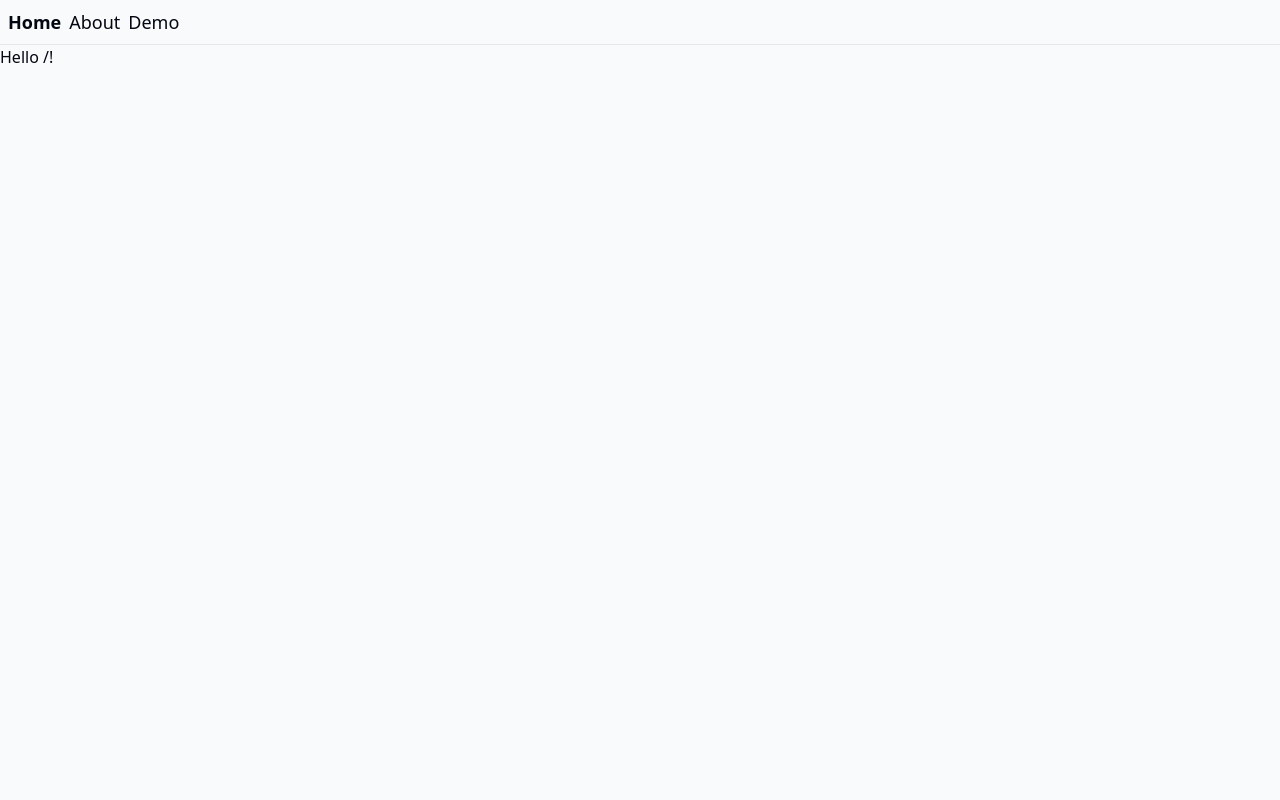
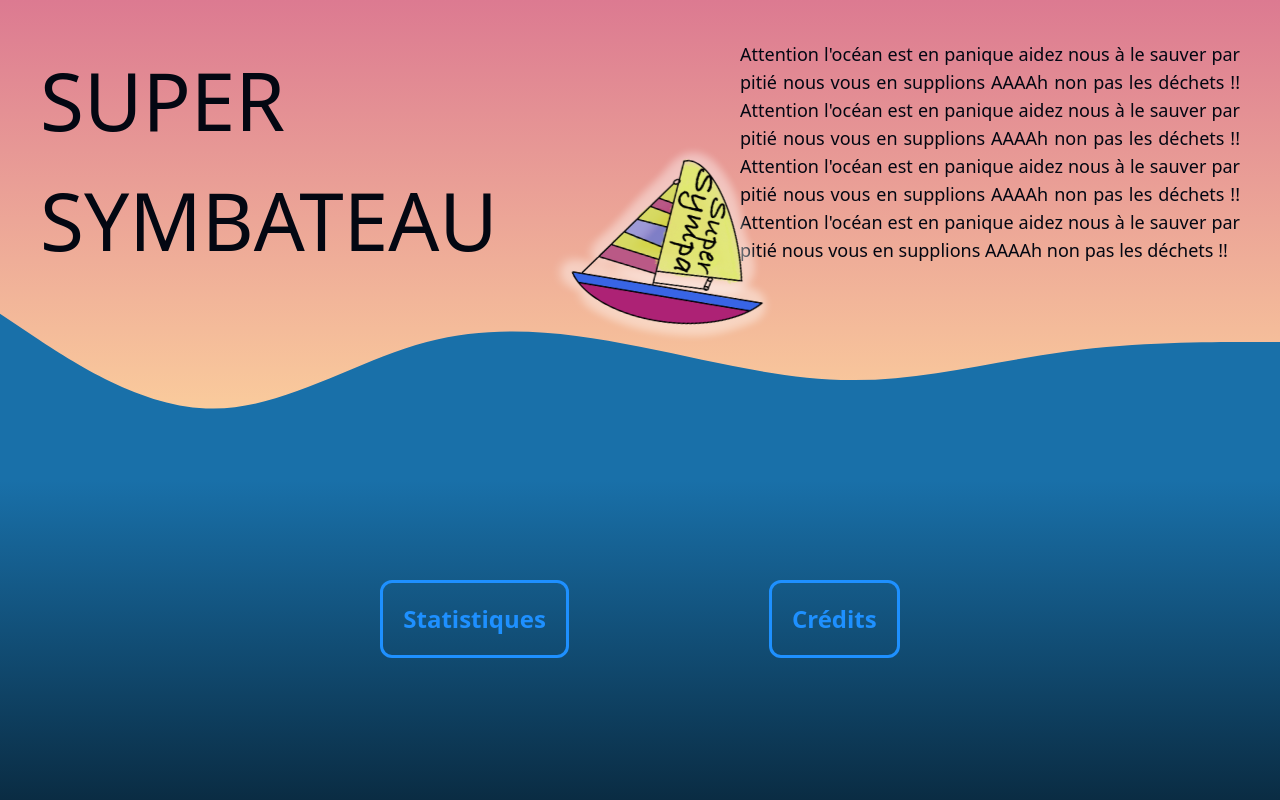
Before and after one commit to Super-Sympa-2024/front, a React (Vite) app: page / in a window 1280 px wide. Built offline with nearby package versions, Linux system fonts and the light colour scheme.

Commit message:
homepage

```diff
--- /dev/null
+++ b/src/assets/home.css
@@ -0,0 +1,34 @@
+.boat {
+  animation: boat-move 3s infinite;
+}
+
+.wave {
+  animation: wave-move 4s infinite;
+}
+
+@keyframes boat-move {
+  0% {
+    rotate: 10deg;
+    transform: translateY(0);
+  }
+  50% {
+    rotate: 20deg;
+    transform: translateY(-25px);
+  }
+  100% {
+    rotate: 10deg;
+    transform: translateY(0);
+  }
+}
+
+@keyframes wave-move {
+  0% {
+    top: 47%;
+  }
+  50% {
+    top: 50%;
+  }
+  100% {
+    top: 47%;
+  }
+}
--- a/src/routes/__root.tsx
+++ b/src/routes/__root.tsx
@@ -1,44 +1,10 @@
 import * as React from 'react'
-import { createRootRoute, Link, Outlet } from '@tanstack/react-router'
-import { TanStackRouterDevtools } from '@tanstack/router-devtools'
+import { createRootRoute, Outlet } from '@tanstack/react-router'
 
 export const Route = createRootRoute({
   component: RootComponent
 })
 
 function RootComponent() {
-  return (
-    <>
-      <div className='p-2 flex gap-2 text-lg'>
-        <Link
-          to='/'
-          activeProps={{
-            className: 'font-bold'
-          }}
-          activeOptions={{ exact: true }}
-        >
-          Home
-        </Link>{' '}
-        <Link
-          to='/about'
-          activeProps={{
-            className: 'font-bold'
-          }}
-        >
-          About
-        </Link>{' '}
-        <Link
-          to='/demo'
-          activeProps={{
-            className: 'font-bold'
-          }}
-        >
-          Demo
-        </Link>
-      </div>
-      <hr />
-      <Outlet />
-      <TanStackRouterDevtools position='bottom-right' />
-    </>
-  )
+  return <Outlet />
 }
--- a/src/routes/index.lazy.tsx
+++ b/src/routes/index.lazy.tsx
@@ -1,10 +1,76 @@
-import * as React from 'react'
-import { createLazyFileRoute } from '@tanstack/react-router'
+import bateau from '@assets/bateau_halo.webp'
+import { createLazyFileRoute, Link } from '@tanstack/react-router'
+
+import '@assets/home.css'
+
+import { useState } from 'react'
 
 export const Route = createLazyFileRoute('/')({
   component: RouteComponent
 })
 
 function RouteComponent() {
-  return 'Hello /!'
+  const [displayText, setDisplayText] = useState(false)
+
+  return (
+    <div className='relative h-screen overflow-hidden'>
+      <div className='absolute top-0 left-0 w-full h-[60%] bg-gradient-to-b from-[#DC7A91] to-[#FFD99E]'>
+        <div className='flex w-full justify-between p-10'>
+          <h1 className='text-[80px]'>
+            SUPER
+            <br />
+            SYMBATEAU
+          </h1>
+          <p className='w-[500px] text-justify text-lg'>
+            Attention l'océan est en panique aidez nous à le sauver par pitié
+            nous vous en supplions AAAAh non pas les déchets !! Attention
+            l'océan est en panique aidez nous à le sauver par pitié nous vous en
+            supplions AAAAh non pas les déchets !! Attention l'océan est en
+            panique aidez nous à le sauver par pitié nous vous en supplions
+            AAAAh non pas les déchets !! Attention l'océan est en panique aidez
+            nous à le sauver par pitié nous vous en supplions AAAAh non pas les
+            déchets !!
+          </p>
+        </div>
+      </div>
+
+      <svg
+        xmlns='http://www.w3.org/2000/svg'
+        viewBox='0 0 1440 320'
+        className='absolute top-[50%] left-0 w-full -translate-y-1/2 wave'
+      >
+        <path
+          d='M0,64L40,90.7C80,117,160,171,240,170.7C320,171,400,117,480,96C560,75,640,85,720,101.3C800,117,880,139,960,138.7C1040,139,1120,117,1200,106.7C1280,96,1360,96,1400,96L1440,96L1440,320L1400,320C1360,320,1280,320,1200,320C1120,320,1040,320,960,320C880,320,800,320,720,320C640,320,560,320,480,320C400,320,320,320,240,320C160,320,80,320,40,320L0,320Z'
+          fill='#1970A9'
+        />
+      </svg>
+
+      <div className='absolute bottom-0 left-0 w-full h-[40%] bg-gradient-to-t to-[#1970A9] from-[#0A2C43]'>
+        <div className='hover:scale-110 duration-300'>
+          <Link>
+            <div className='absolute w-[250px] mx-auto left-[43%] top-[-340px] boat cursor-pointer'>
+              <img
+                src={bateau}
+                onMouseEnter={() => setDisplayText(true)}
+                onMouseLeave={() => setDisplayText(false)}
+              />
+              {displayText && (
+                <p className='text-center font-bold text-xl'>
+                  Cliquez pour aider !
+                </p>
+              )}
+            </div>
+          </Link>
+        </div>
+        <div className='flex justify-center gap-[200px] mt-[100px]'>
+          <button className='rounded-xl p-5 font-bold text-2xl border-[3px] text-[#1E90FF] border-[#1E90FF] hover:bg-white hover:opacity-50 duration-200'>
+            Statistiques
+          </button>
+          <button className='rounded-xl p-5 font-bold text-2xl border-[3px] text-[#1E90FF] border-[#1E90FF] hover:bg-white hover:opacity-50 duration-200'>
+            Crédits
+          </button>
+        </div>
+      </div>
+    </div>
+  )
 }
```
Also changed, not shown: src/assets/bateau.webp (added), src/assets/bateau_halo.webp (added).
